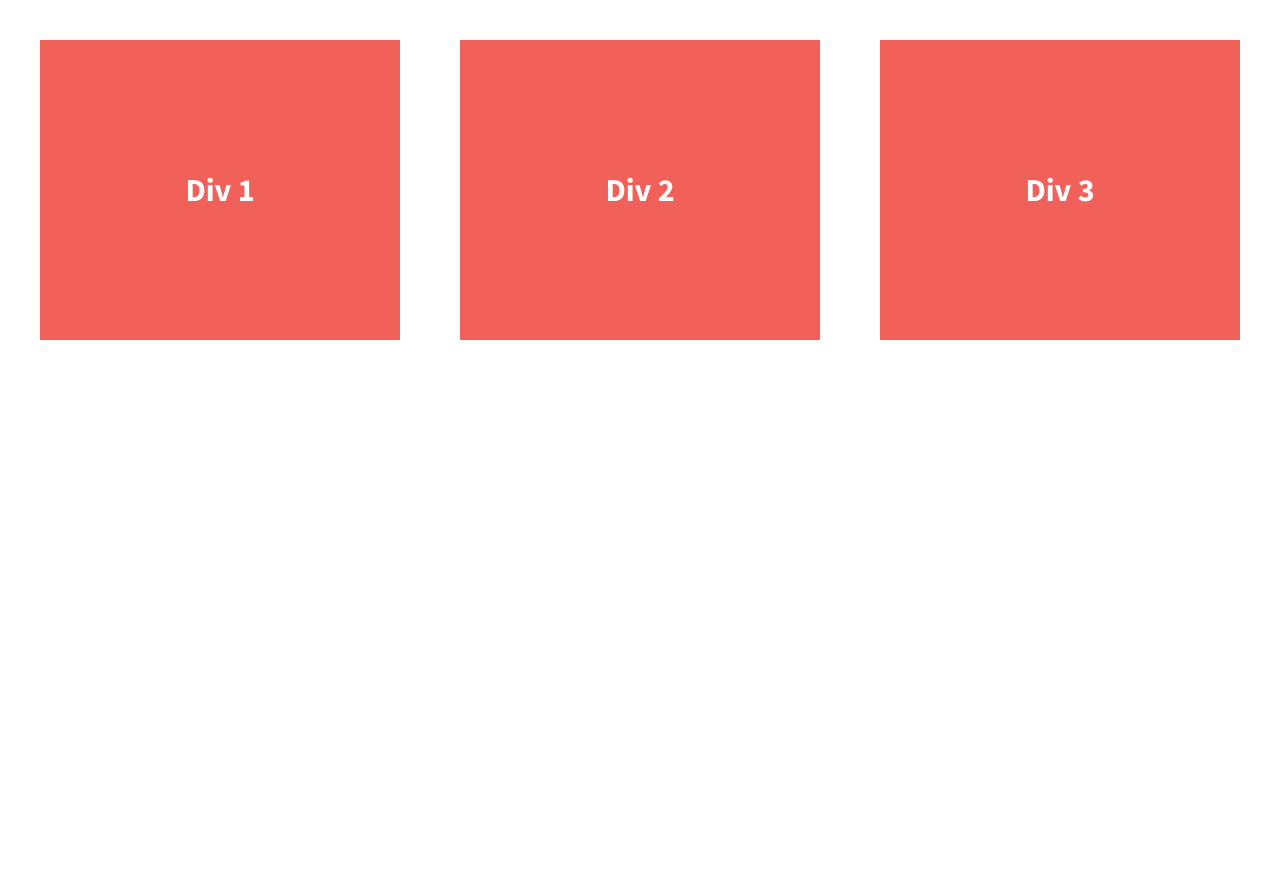
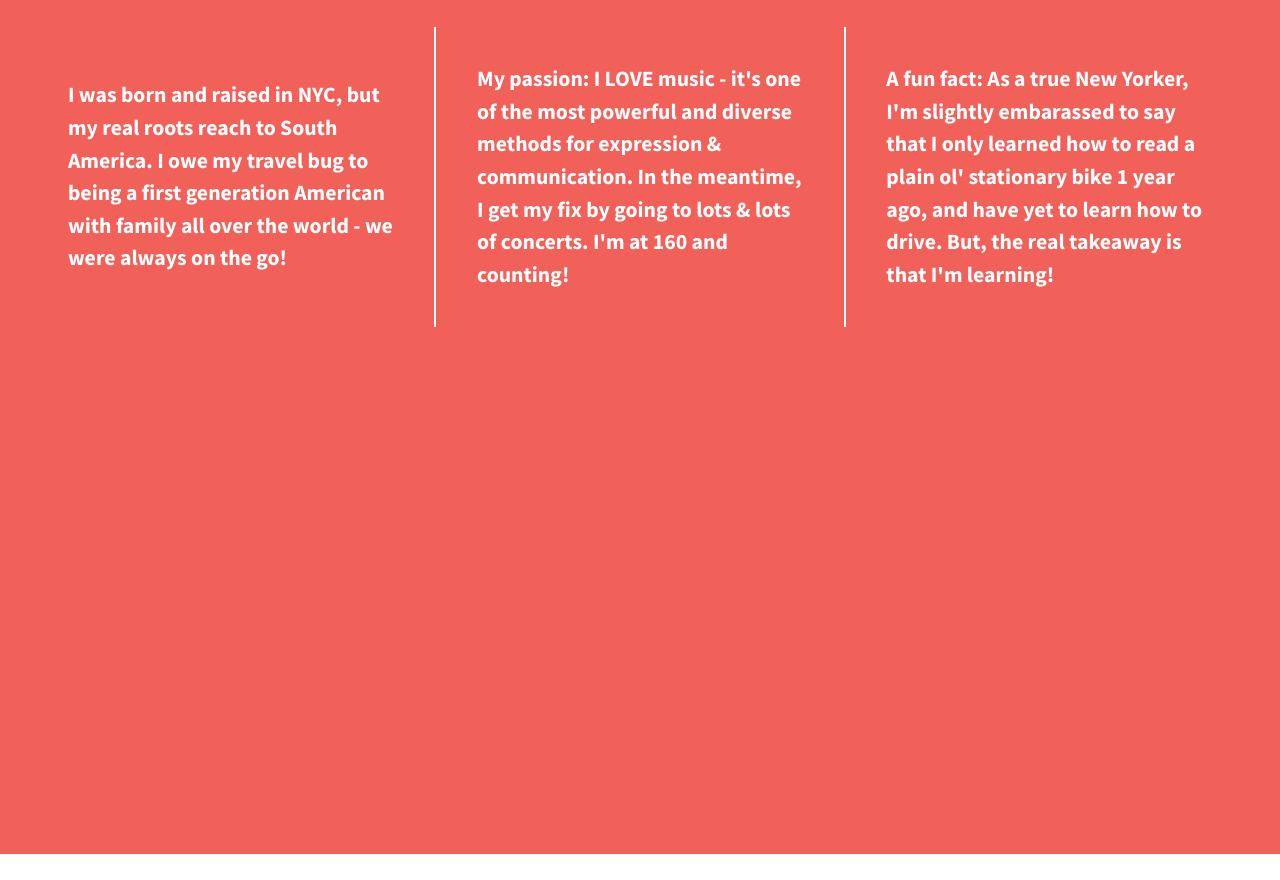
Before and after one commit to taylormcbroom/divs-flexbox-grids, a plain HTML site: page index.html in a window 1280 px wide. After the commit the page ends 854 px from the top, so only its background shows below. Drawn offline with nearby package versions, Linux system fonts and the light colour scheme.

Commit message:
Customized content

```diff
--- a/css/main.css
+++ b/css/main.css
@@ -104,8 +104,9 @@ html {
 body {
   font-family: 'Source Sans Pro', sans-serif;
   padding: 2em;
-  font-size: 1.25em;
+  font-size: .85em;
   height: 100%;
+  background-color: #f16059
 }
 
 .wrapper {
@@ -123,13 +124,20 @@ body {
   background-color: #f16059;
   height: 300px;
   display: flex;
-  width: 30%;
+  width: 33.33%;
   justify-content: center;
   align-items: center;
 }
 
+.div-2 {
+  border-left: 2px solid #ffffff;
+  border-right: 2px solid #ffffff;
+}
 
-
+p {
+  text-align: left;
+  padding: 10%;
+}
 
 /* ==========================================================================
    Helper classes
--- a/index.html
+++ b/index.html
@@ -23,13 +23,13 @@
 
         <section class="wrapper">
             <div class="div-1">
-                Div 1
+                <p>I was born and raised in NYC, but my real roots reach to South America. I owe my travel bug to being a first generation American with family all over the world - we were always on the go!</p>
             </div>
             <div class="div-2">
-                Div 2
+                <p>My passion: I LOVE music - it's one of the most powerful and diverse methods for expression  &amp; communication. In the meantime, I get my fix by going to lots &amp; lots of concerts. I'm at 160 and counting!</p>
             </div>
             <div class="div-3">
-                Div 3
+                <p>A fun fact: As a true New Yorker, I'm slightly embarassed to say that I only learned how to read a plain ol' stationary bike 1 year ago, and have yet to learn how to drive. But, the real takeaway is that I'm learning!</p>
             </div>
         </section>
 
```
